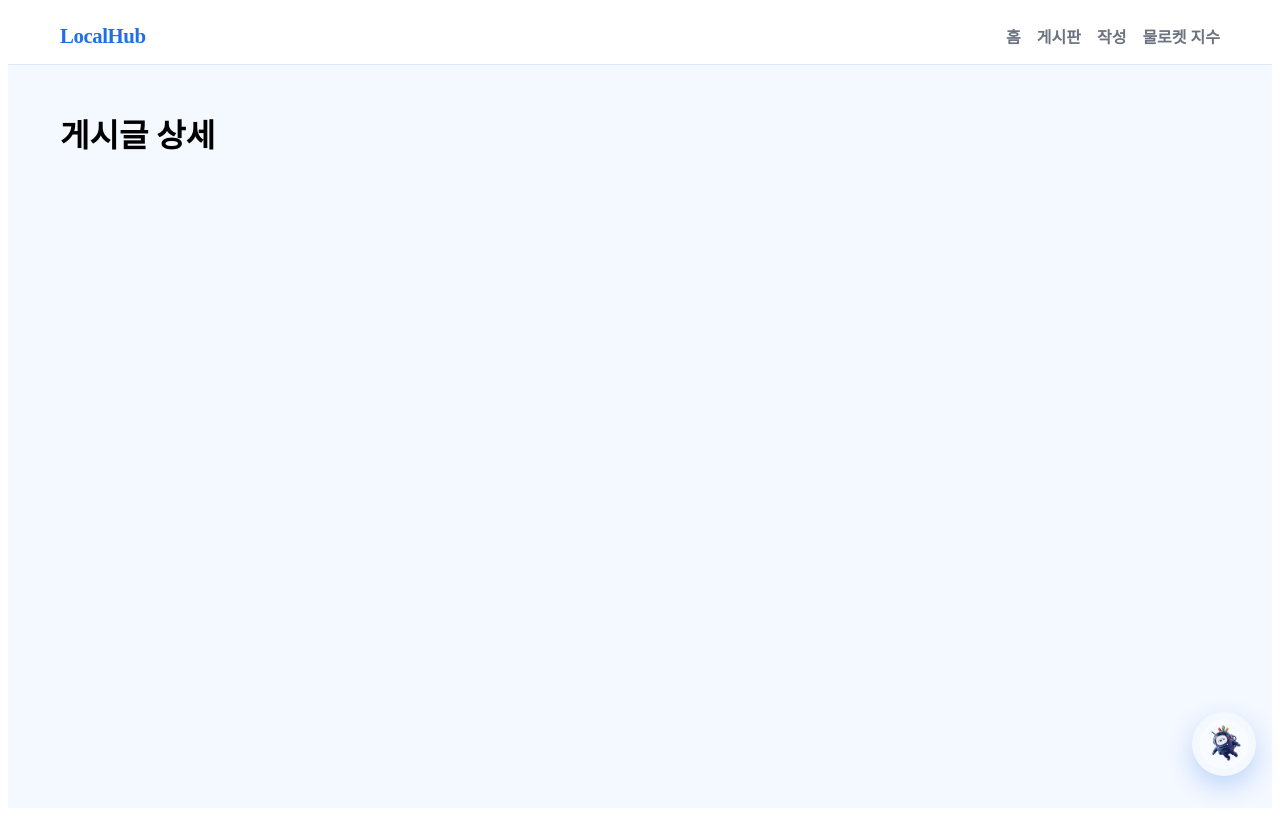
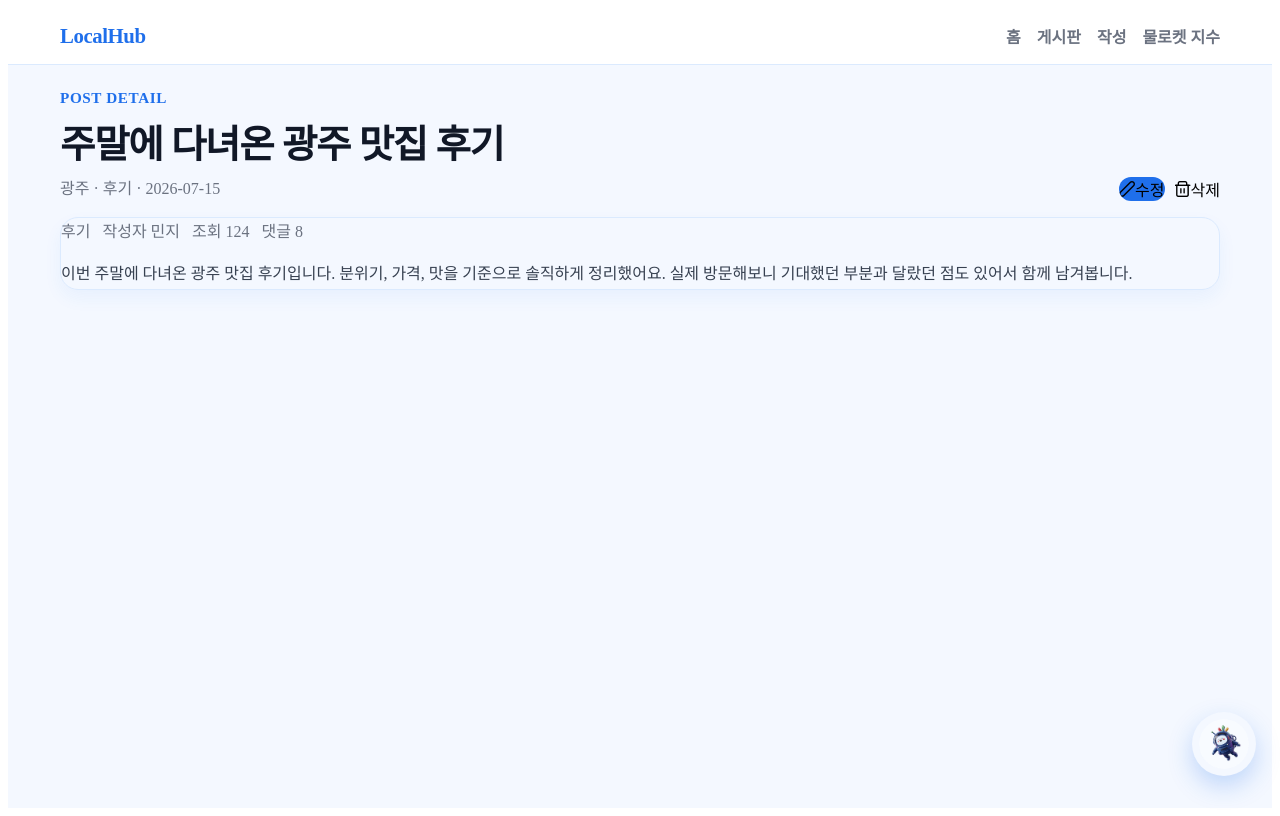
Before and after one commit to YnH10/localhub_frontend, a Vue app: page /posts/1 in a window 1280 px wide. Built offline with nearby package versions, Linux system fonts and the light colour scheme.

Commit message:
게시판 상세 페이지 시스템 추가

```diff
--- a/src/views/PostDetailView.vue
+++ b/src/views/PostDetailView.vue
@@ -1,6 +1,231 @@
 <template>
-  <h1>게시글 상세</h1>
+  <div class="post-detail-page">
+    <section class="detail-header">
+      <div>
+        <p class="page-kicker">Post Detail</p>
+        <h1 class="page-title">{{ post.title }}</h1>
+        <p class="page-subtitle">
+          {{ post.region }} · {{ post.category }} · {{ post.createdAt }}
+        </p>
+      </div>
+
+      <div class="action-group">
+        <Button
+          label="수정"
+          icon="pi pi-pencil"
+          class="edit-button"
+          @click="openPasswordDialog"
+        />
+        <Button
+          label="삭제"
+          icon="pi pi-trash"
+          severity="danger"
+          outlined
+          @click="confirmDelete"
+        />
+      </div>
+    </section>
+
+    <Card class="detail-card">
+      <template #content>
+        <div class="detail-meta">
+          <Tag :value="post.category" severity="info" />
+          <span>작성자 {{ post.author }}</span>
+          <span>조회 {{ post.views }}</span>
+          <span>댓글 {{ post.comments }}</span>
+        </div>
+
+        <div class="detail-body">
+          <p>
+            {{ post.content }}
+          </p>
+        </div>
+      </template>
+    </Card>
+
+    <Dialog
+      v-model:visible="isPasswordDialogOpen"
+      header="비밀번호 확인"
+      modal
+      :style="{ width: '420px', maxWidth: '92vw' }"
+    >
+      <div class="password-dialog">
+        <p class="password-text">
+          게시글을 수정하려면 비밀번호를 입력해주세요.
+        </p>
+
+        <InputText
+          v-model="password"
+          type="password"
+          placeholder="비밀번호 입력"
+          class="password-input"
+          @keydown.enter="verifyPassword"
+        />
+
+        <div class="password-actions">
+          <Button label="취소" outlined @click="closePasswordDialog" />
+          <Button label="확인" @click="verifyPassword" />
+        </div>
+      </div>
+    </Dialog>
+  </div>
 </template>
 
 <script setup>
+import { ref } from 'vue'
+import { useRouter } from 'vue-router'
+import Button from 'primevue/button'
+import Card from 'primevue/card'
+import Dialog from 'primevue/dialog'
+import InputText from 'primevue/inputtext'
+import Tag from 'primevue/tag'
+
+const router = useRouter()
+
+// 임시 상세 데이터
+const post = ref({
+  id: 1,
+  title: '주말에 다녀온 광주 맛집 후기',
+  region: '광주',
+  category: '후기',
+  author: '민지',
+  views: 124,
+  comments: 8,
+  createdAt: '2026-07-15',
+  content:
+    '이번 주말에 다녀온 광주 맛집 후기입니다. 분위기, 가격, 맛을 기준으로 솔직하게 정리했어요. 실제 방문해보니 기대했던 부분과 달랐던 점도 있어서 함께 남겨봅니다.',
+})
+
+// 비밀번호 모달 상태
+const isPasswordDialogOpen = ref(false)
+const password = ref('')
+
+// 비밀번호 입력창 열기
+const openPasswordDialog = () => {
+  isPasswordDialogOpen.value = true
+}
+
+// 비밀번호 입력창 닫기
+const closePasswordDialog = () => {
+  isPasswordDialogOpen.value = false
+  password.value = ''
+}
+
+// 비밀번호 검증 임시 동작
+const verifyPassword = () => {
+  if (!password.value.trim()) return
+
+  // 실제로는 백엔드 검증으로 교체 예정
+  router.push(`/posts/${post.value.id}/edit`)
+}
+
+// 삭제 임시 동작
+const confirmDelete = () => {
+  // 실제로는 확인 모달 + API 삭제로 교체 예정
+  alert('삭제 기능은 다음 단계에서 연결할 예정입니다.')
+}
 </script>
+
+<style scoped>
+.post-detail-page {
+  display: flex;
+  flex-direction: column;
+  gap: 16px;
+}
+
+.detail-header {
+  display: flex;
+  align-items: flex-end;
+  justify-content: space-between;
+  gap: 16px;
+}
+
+.page-kicker {
+  margin: 0 0 6px;
+  color: #1f6feb;
+  font-size: 0.95rem;
+  font-weight: 800;
+  letter-spacing: 0.04em;
+  text-transform: uppercase;
+}
+
+.page-title {
+  margin: 0;
+  font-size: clamp(2rem, 3vw, 2.8rem);
+  font-weight: 900;
+  letter-spacing: -0.03em;
+  color: #111827;
+}
+
+.page-subtitle {
+  margin: 8px 0 0;
+  color: #6b7280;
+  line-height: 1.5;
+}
+
+.action-group {
+  display: flex;
+  gap: 10px;
+  flex-wrap: wrap;
+}
+
+.edit-button {
+  background: #1f6feb;
+  border-color: #1f6feb;
+  border-radius: 999px;
+}
+
+.detail-card {
+  border-radius: 18px;
+  border: 1px solid #dbeafe;
+  box-shadow: 0 8px 18px rgba(31, 111, 235, 0.06);
+}
+
+.detail-meta {
+  display: flex;
+  align-items: center;
+  gap: 12px;
+  flex-wrap: wrap;
+  color: #6b7280;
+  margin-bottom: 18px;
+}
+
+.detail-body {
+  line-height: 1.8;
+  color: #374151;
+  word-break: keep-all;
+}
+
+.detail-body p {
+  margin: 0;
+}
+
+.password-dialog {
+  display: flex;
+  flex-direction: column;
+  gap: 12px;
+}
+
+.password-text {
+  margin: 0;
+  color: #374151;
+  line-height: 1.5;
+}
+
+.password-input {
+  width: 100%;
+}
+
+.password-actions {
+  display: flex;
+  justify-content: flex-end;
+  gap: 8px;
+}
+
+@media (max-width: 900px) {
+  .detail-header {
+    align-items: flex-start;
+    flex-direction: column;
+  }
+}
+</style>
```
